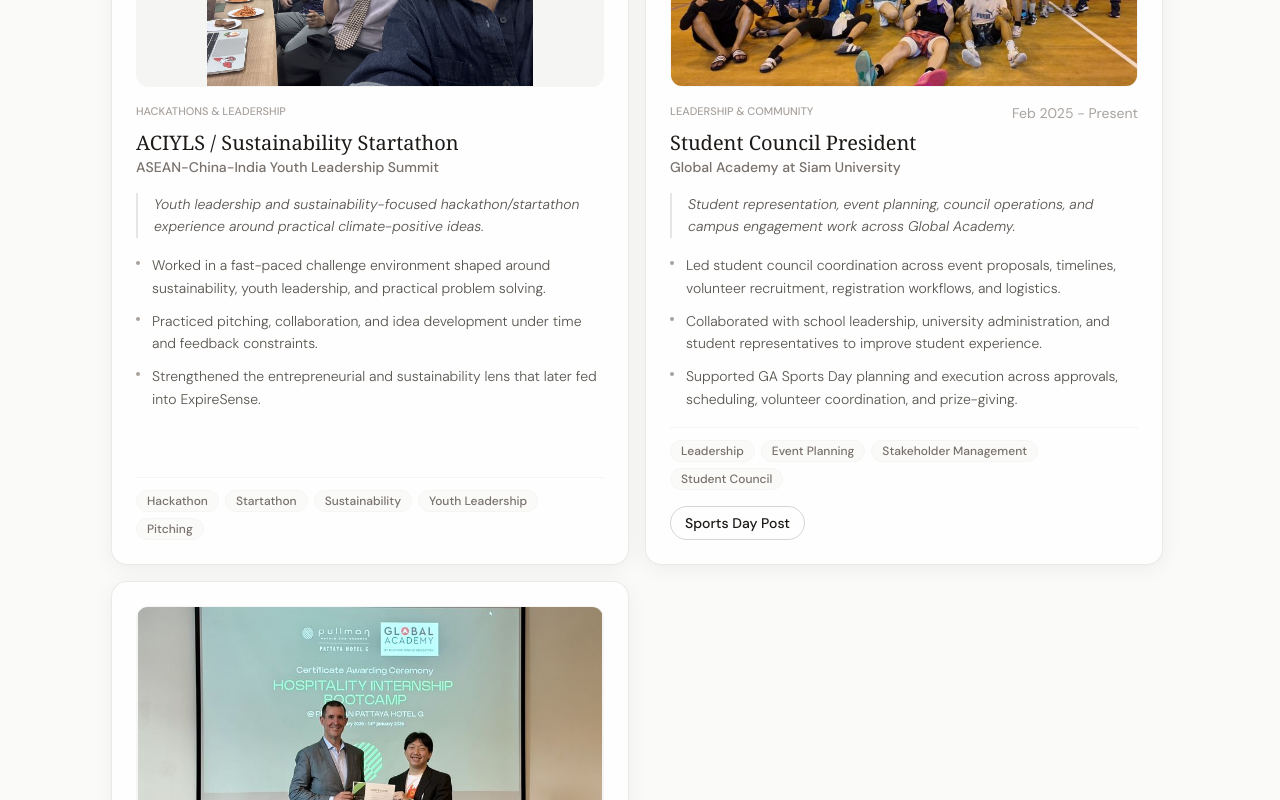
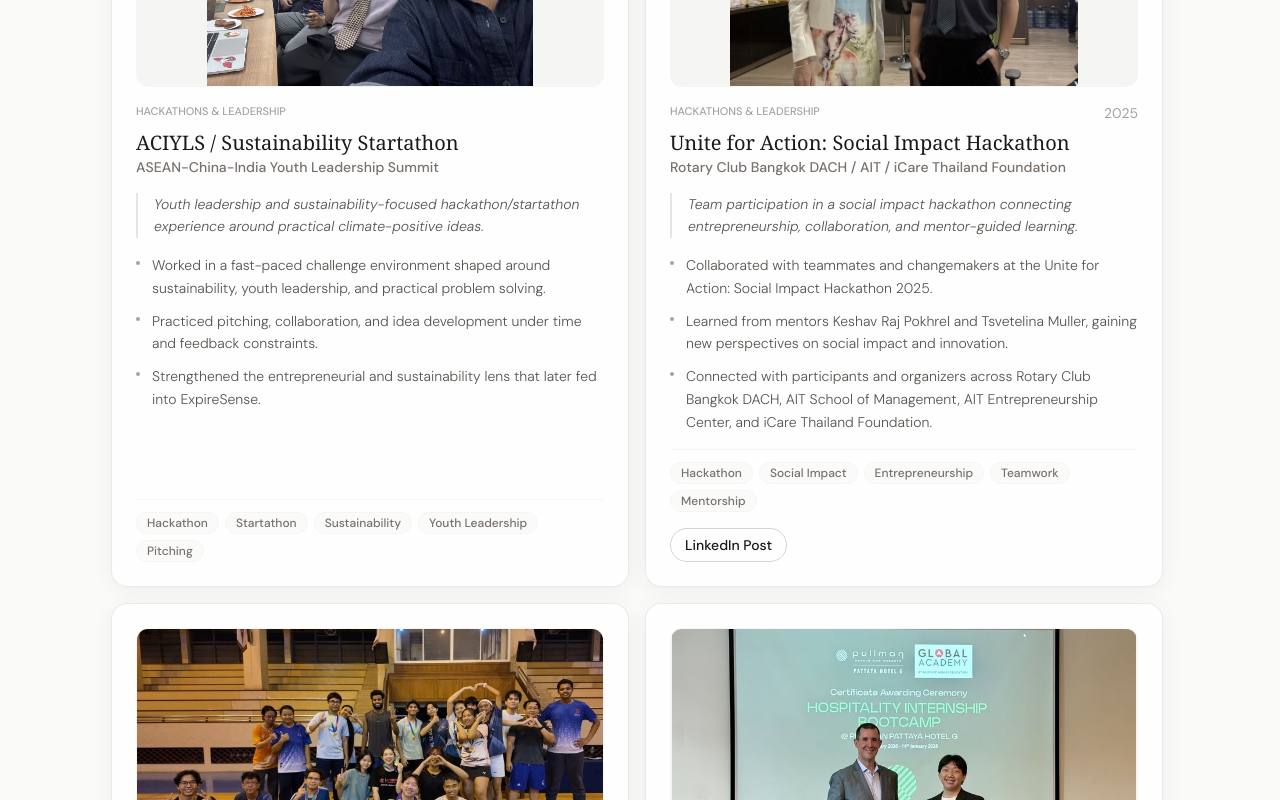
Before and after one commit to pshkai/portfolio, a Next.js app: page /portfolio/experience in a window 1280 px wide. Shown: the part 4160-4960 px from the top of the page. Built offline with nearby package versions, Linux system fonts and the light colour scheme; a web font is replaced by a local one.

Commit message:
Add Unite for Action social impact hackathon

```diff
--- a/src/data/communityExperience.ts
+++ b/src/data/communityExperience.ts
@@ -92,6 +92,30 @@ export const communityExperience: CommunityExperience[] = [
     },
   },
   {
+    title: "Unite for Action: Social Impact Hackathon",
+    organization: "Rotary Club Bangkok DACH / AIT / iCare Thailand Foundation",
+    category: "Hackathons & Leadership",
+    date: "2025",
+    summary:
+      "Team participation in a social impact hackathon connecting entrepreneurship, collaboration, and mentor-guided learning.",
+    bullets: [
+      "Collaborated with teammates and changemakers at the Unite for Action: Social Impact Hackathon 2025.",
+      "Learned from mentors Keshav Raj Pokhrel and Tsvetelina Muller, gaining new perspectives on social impact and innovation.",
+      "Connected with participants and organizers across Rotary Club Bangkok DACH, AIT School of Management, AIT Entrepreneurship Center, and iCare Thailand Foundation.",
+    ],
+    badges: ["Hackathon", "Social Impact", "Entrepreneurship", "Teamwork", "Mentorship"],
+    image: {
+      src: "/portfolio/community/unite-for-action-hackathon.jpg",
+      alt: "Participants at the Unite for Action Social Impact Hackathon 2025.",
+    },
+    links: [
+      {
+        label: "LinkedIn Post",
+        href: "https://www.linkedin.com/posts/pshkai_hackathon-socialimpact-innovation-ugcPost-7367870617938767875-8TJZ/",
+      },
+    ],
+  },
+  {
     title: "Student Council President",
     organization: "Global Academy at Siam University",
     category: "Leadership & Community",
```
Also changed, not shown: public/community/unite-for-action-hackathon.jpg (added).
